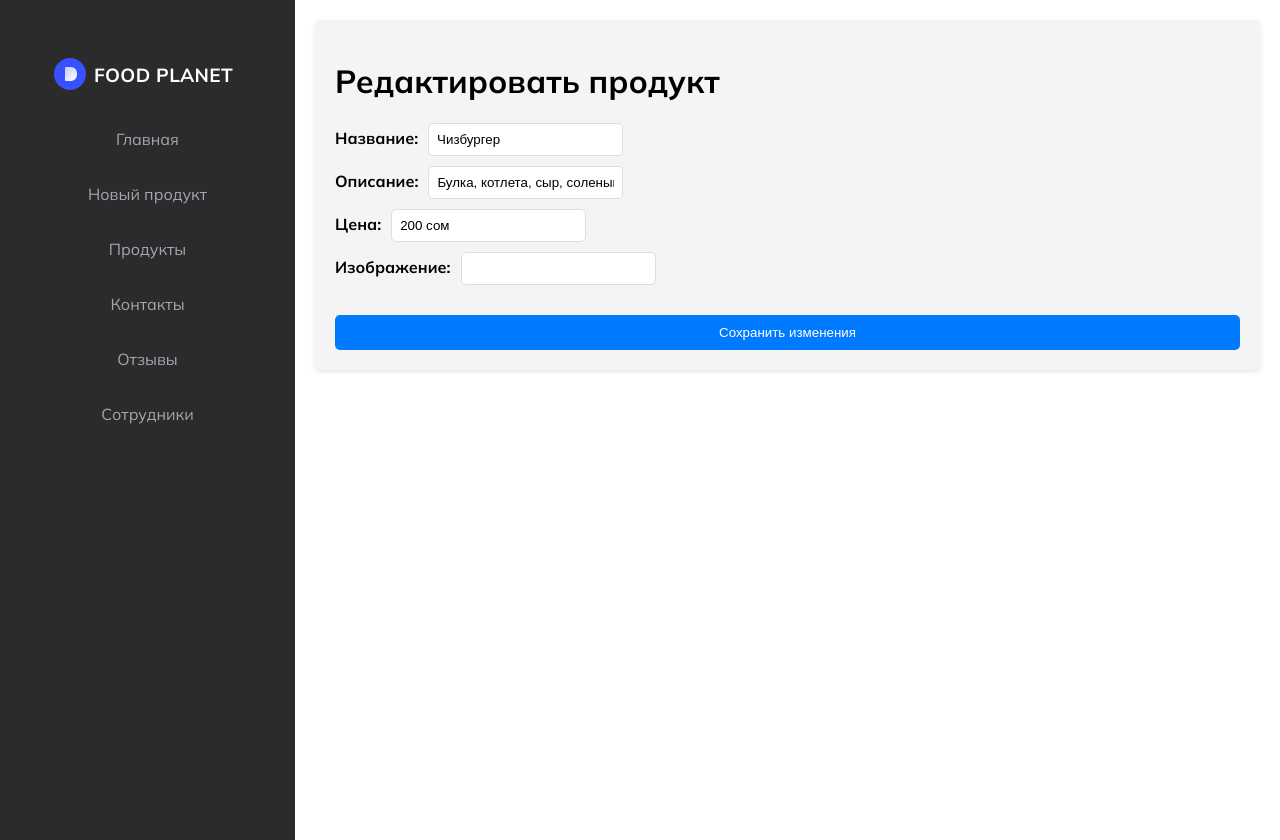
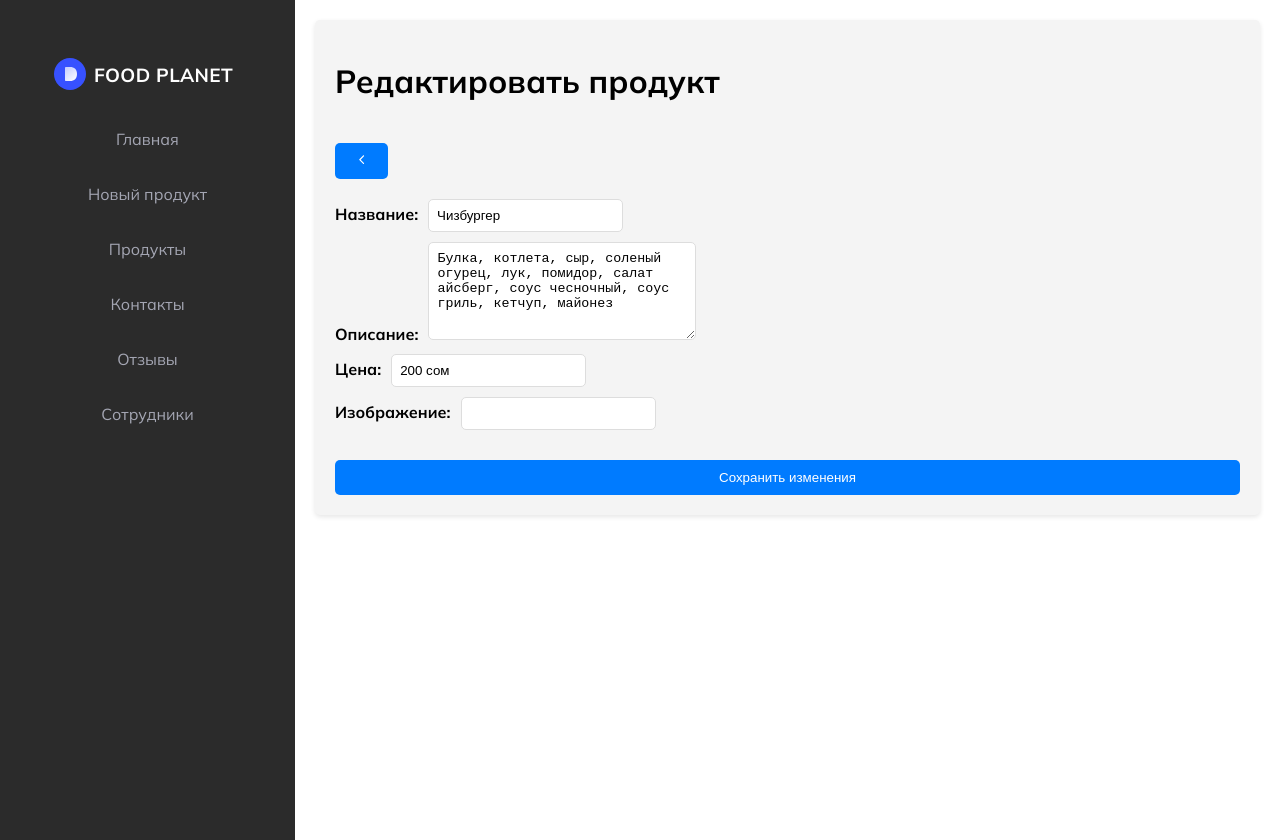
Before and after one commit to AureliusAtakhanes/adminFoodPlanet, a React (Vite) app: page /edit-product/1 in a window 1280 px wide. Built offline with nearby package versions, Linux system fonts and the light colour scheme; data requests are answered from the project's data file.

Commit message:
created dashboard function and goBack function

```diff
--- a/db.json
+++ b/db.json
@@ -42,15 +42,6 @@
     {
       "productType": 2,
       "news": "true",
-      "id": "2",
-      "name": "Чизбургер",
-      "description": "Булка, котлета, сыр, соленый огурец, лук, помидор, салат айсберг, соус чесночный, соус гриль, кетчуп, майонез",
-      "price": "200 сом",
-      "image": ""
-    },
-    {
-      "productType": 2,
-      "news": "true",
       "id": "3",
       "name": "Чизбургер",
       "description": "Булка, котлета, сыр, соленый огурец, лук, помидор, салат айсберг, соус чесночный, соус гриль, кетчуп, майонез",
@@ -67,13 +58,12 @@
       "image": ""
     },
     {
-      "id": "2cae",
       "name": "Хот-чиз ролл",
       "description": "Тобико, огурцы маринованные, помидоры, крем-чиз, сыр сулугуни. ХОТ ЧИЗ Тобико, маринаддалган бадыра?, помидор, крем-чиз, сулугуни сыры. Hot cheese Tobiko, pickled cucumbers, tomatoes, cream-cheese, Suluguni cheese.",
       "price": "318 сом",
-      "productType": "3",
       "image": "https://staticcontent.mypizza.kg/Dishes/Imperiia_Pitstsyi/v10/Rollyi/Khot_Chiz_roll/Medium.png?hash=725ee096cad3203ff2814c220c2fe087",
-      "news": true
+      "productType": 4,
+      "id": "2cae"
     },
     {
       "id": "b84f",
@@ -82,6 +72,24 @@
       "price": "118 сом",
       "productType": "7",
       "image": "https://staticcontent.mypizza.kg/Dishes/Imperiia_Pitstsyi/v46/Goriachie_napitki/Amerikano_kofe_Hausbrandt/Medium.png?hash=60f7d36188039a3d0816838dd485839c",
+      "news": true
+    },
+    {
+      "id": "5123",
+      "name": "Три шоколада",
+      "description": "Легкий торт из трех видов шоколада, черного, молочного и белого, сочетается с тонким шоколадным бисквитом на ореховой муке. A light cake made of three types of chocolate, black, milk and white, combined with a thin chocolate biscuit on hazelnut flour.",
+      "price": "288 с",
+      "productType": 6,
+      "image": "https://staticcontent.mypizza.kg/Dishes/Imperiia_Pitstsyi/v10/Desertyi/Tri_shokolada/Medium.png?hash=70cb1ab686b5c27a4103fd97f9efd20b",
+      "news": true
+    },
+    {
+      "id": "1ac7",
+      "name": "4 Сыра",
+      "description": "Пицца-соус, сыры: моцарелла, эмменталь, дорблю, пармезан. 4 СЫРА Пицца-соус, сырлар: моцарелла, эмменталь, дорблю, пармезан. 4 Cheese Pizza. Pizza sauce with mozzarella, emmental, dorblue, parmesan.",
+      "price": "818 сом",
+      "productType": 1,
+      "image": "https://staticcontent.mypizza.kg/Dishes/Imperiia_Pitstsyi/v45/Pitstsa_40sm/4_Syira_40sm/Medium.png?hash=f530c2fc1726d73286f6656fd56d59ae",
       "news": true
     }
   ],
--- a/package.json
+++ b/package.json
@@ -14,6 +14,7 @@
     "axios": "^1.7.2",
     "react": "^18.2.0",
     "react-dom": "^18.2.0",
+    "react-icons": "^5.2.1",
     "react-redux": "^9.1.2",
     "react-router-dom": "^6.23.1"
   },
--- a/src/adminPanel/adminComponents/Dashboard/Dashboard.jsx
+++ b/src/adminPanel/adminComponents/Dashboard/Dashboard.jsx
@@ -1,31 +1,48 @@
-import React from 'react';
+import React, { useEffect } from 'react';
+import { useSelector, useDispatch } from 'react-redux';
+import { fetchProducts } from '../../../store/slices/productsSlice';
 import './Dashboard.css';
 
 const Dashboard = () => {
+    const dispatch = useDispatch();
+    const products = useSelector(state => state.products.items);
+
+    useEffect(() => {
+        dispatch(fetchProducts());
+    }, [dispatch]);
+
+    const productCounts = products.reduce((acc, product) => {
+        if (acc[product.productType]) {
+            acc[product.productType]++;
+        } else {
+            acc[product.productType] = 1;
+        }
+        return acc;
+    }, {});
+
     const items = [
-        { name: 'Пицца', count: 60 },
-        { name: 'Бургер', count: 16 },
-        { name: 'Суши', count: 43 },
-        { name: 'Роллы', count: 64 },
-        { name: 'Салаты', count: 60 },
-        { name: 'Десерты', count: 60 },
-        { name: 'Напитки', count: 43 },
-        { name: 'Роллы', count: 64 }
+        { title: 'Пицца', count: productCounts[1] || 0 },
+        { title: 'Бургер', count: productCounts[2] || 0 },
+        { title: 'Суши', count: productCounts[3] || 0 },
+        { title: 'Роллы', count: productCounts[4] || 0 },
+        { title: 'Салаты', count: productCounts[5] || 0 },
+        { title: 'Десерты', count: productCounts[6] || 0 },
+        { title: 'Напитки', count: productCounts[7] || 0 }
     ];
 
     return (
         <div className="dashboard">
             <div className="header">
-                <input type="text" placeholder="Search..." />
+                <input type="text" placeholder="Поиск..." />
                 <div className="user">
-                    <img src="https://via.placeholder.com/30" alt="User" />
+                    <img src="https://via.placeholder.com/30" alt="Пользователь" />
                     <span>Администратор</span>
                 </div>
             </div>
             <div className="cards">
                 {items.map((item, index) => (
-                    <div key={index} className={`card ${item.name === 'Бургер' ? 'active' : ''}`}>
-                        <h3>{item.name}</h3>
+                    <div key={index} className={`card ${item.title === 'Бургер' ? 'active' : ''}`}>
+                        <h3>{item.title}</h3>
                         <p>{item.count}</p>
                     </div>
                 ))}
--- a/src/adminPanel/adminComponents/EditProductPage/EditProductPage.css
+++ b/src/adminPanel/adminComponents/EditProductPage/EditProductPage.css
@@ -7,12 +7,13 @@
 }
 
 .edit-product-page h2 {
-    margin-bottom: 20px;
+    margin-bottom: 10px;
 }
 
 .edit-product-page form {
     display: flex;
     flex-direction: column;
+    padding-top: 20px;
 }
 
 .edit-product-page label {
@@ -27,6 +28,15 @@
     border-radius: 5px;
 }
 
+.edit-product-page textarea {
+    margin-left: 10px;
+    padding: 8px;
+    border: 1px solid #ddd;
+    border-radius: 5px;
+    min-width: 250px;
+    min-height: 80px;
+}
+
 .edit-product-page button {
     background-color: #007bff;
     color: white;
@@ -37,6 +47,10 @@
     margin-top: 20px;
 }
 
+.backToProducts {
+    /* padding-bottom: 20px; */
+}
+
 .edit-product-page button:hover {
     background-color: #0056b3;
 }
--- a/src/adminPanel/adminComponents/EditProductPage/EditProductPage.jsx
+++ b/src/adminPanel/adminComponents/EditProductPage/EditProductPage.jsx
@@ -2,6 +2,8 @@ import React, { useState, useEffect } from 'react';
 import { useDispatch, useSelector } from 'react-redux';
 import { useParams, useNavigate } from 'react-router-dom';
 import { fetchProductById, updateProduct } from '../../../store/slices/productsSlice';
+import { IoIosArrowBack } from 'react-icons/io';
+
 import './EditProductPage.css'
 
 const EditProductPage = () => {
@@ -50,6 +52,12 @@ const EditProductPage = () => {
     return (
         <div className="edit-product-page">
             <h1>Редактировать продукт</h1>
+            <div className='backToProducts'>
+                <button onClick={() => navigate(-1)}>
+                    <IoIosArrowBack />
+                </button>
+            </div>
+
             <form onSubmit={handleSubmit}>
                 <label>
                     Название:
@@ -62,12 +70,12 @@ const EditProductPage = () => {
                 </label>
                 <label>
                     Описание:
-                    <input
+                    <textarea
                         type="text"
                         name="description"
                         value={formData.description}
                         onChange={handleChange}
-                    />
+                    ></textarea>
                 </label>
                 <label>
                     Цена:
```
Also changed, not shown: 1 other file (tests, documents, lock files or other folders).
